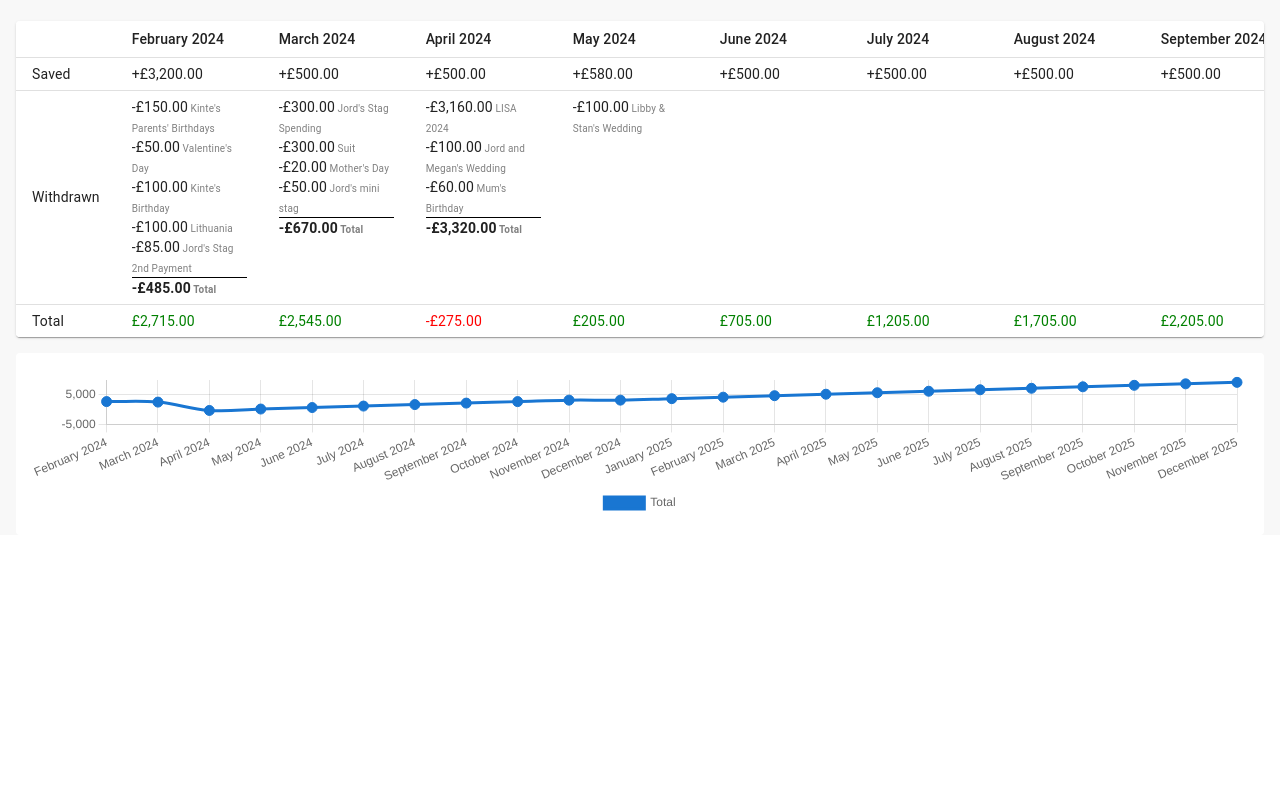
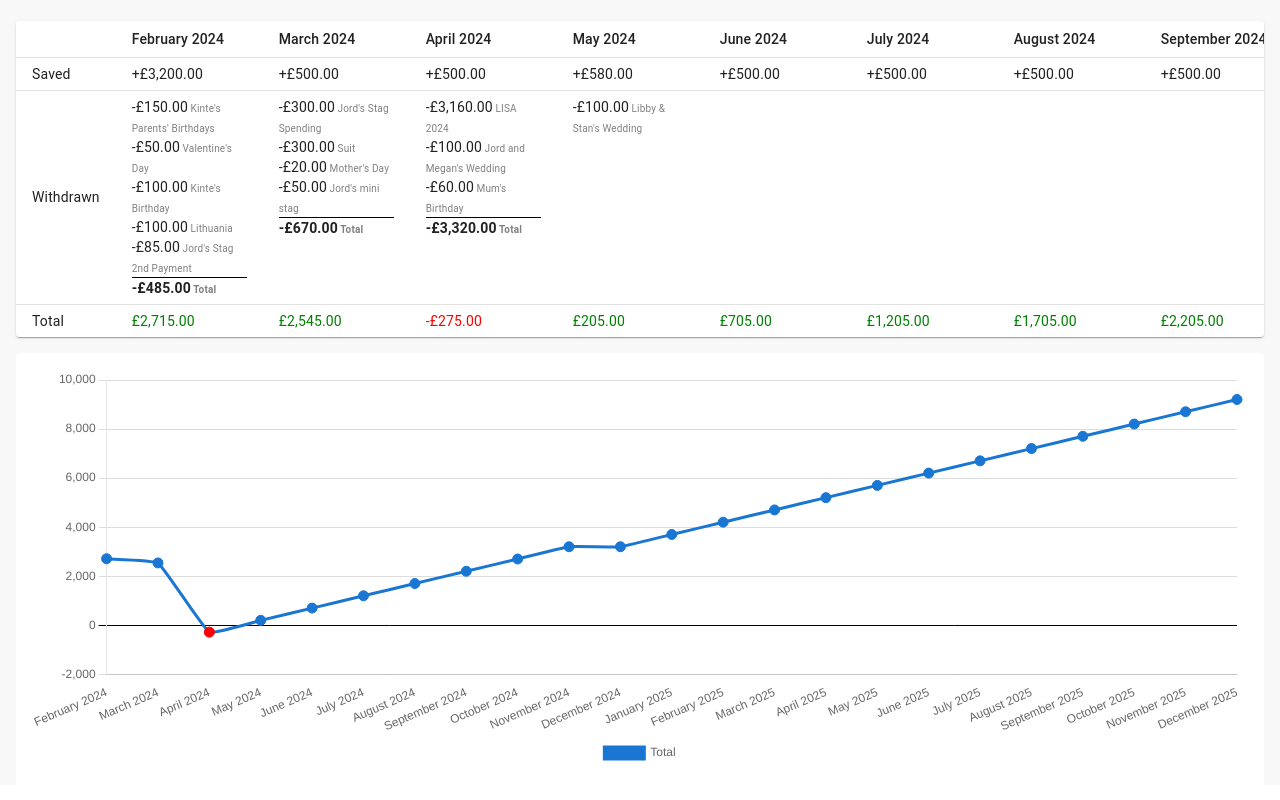
Before and after one commit to AKP-13/savings-planner, a React (Create React App) app: page / in a window 1280 px wide. Shown: the part 460-1260 px from the top of the page. Before the commit the page ends 1011 px from the top, so only its background shows below. Built offline with nearby package versions, Linux system fonts and the light colour scheme.

Commit message:
Add interaction mode index. Add scriptable dataset background colour and border color

```diff
--- a/src/graph/GraphDisplay.tsx
+++ b/src/graph/GraphDisplay.tsx
@@ -10,6 +10,8 @@ import {
   Legend
 } from 'chart.js';
 import { Line } from 'react-chartjs-2';
+// Types
+import type { InteractionMode, ScriptableContext, ScriptableScaleContext } from 'chart.js';
 import { TotalSaved } from '../types';
 
 ChartJS.register(CategoryScale, LinearScale, PointElement, LineElement, Title, Tooltip, Legend);
@@ -19,15 +21,33 @@ type Params = {
 };
 
 const options = {
+  elements: {
+    line: {
+      tension: 0.1
+    }
+  },
+  interaction: {
+    intersect: false,
+    mode: 'index' as InteractionMode
+  },
   maintainAspectRatio: false,
   plugins: {
     legend: {
       position: 'bottom' as const
     }
   },
-  elements: {
-    line: {
-      tension: 0.4
+  scales: {
+    x: {
+      grid: {
+        display: false
+      }
+    },
+    y: {
+      grid: {
+        color: (context: ScriptableScaleContext) =>
+          context.tick.value === 0 ? 'black' : 'rgba(0, 0, 0, 0.54)',
+        lineWidth: (context: ScriptableScaleContext) => (context.tick.value === 0 ? 1 : 0.25)
+      }
     }
   }
 };
@@ -35,20 +55,20 @@ const options = {
 const GraphDisplay = ({ totalSaved }: Params) => {
   const labels = totalSaved.map(({ month }) => month);
 
-  const formattedGraphData = totalSaved.map(({ month, total }) => {
-    return {
-      x: month,
-      y: total
-    };
-  });
+  const formattedGraphData = totalSaved.map(({ month, total }) => ({
+    x: month,
+    y: total
+  }));
 
   const graphData = {
     labels,
     datasets: [
       {
         data: formattedGraphData,
-        backgroundColor: '#1976d2',
-        borderColor: '#1976d2',
+        backgroundColor: (ctx: ScriptableContext<'line'>) =>
+          ctx?.parsed?.y < 0 ? '#FF0000' : '#1976d2',
+        borderColor: (ctx: ScriptableContext<'line'>) =>
+          ctx?.parsed?.y < 0 ? '#FF0000' : '#1976d2',
         label: 'Total',
         pointStyle: 'circle',
         pointRadius: 5,
@@ -58,7 +78,14 @@ const GraphDisplay = ({ totalSaved }: Params) => {
   };
 
   return (
-    <div style={{ backgroundColor: 'white', borderRadius: '4px', margin: '1rem', padding: '1rem' }}>
+    <div
+      style={{
+        backgroundColor: 'white',
+        borderRadius: '4px',
+        margin: '1rem',
+        minHeight: '400px',
+        padding: '1rem'
+      }}>
       <Line options={options} data={graphData} />
     </div>
   );
```
